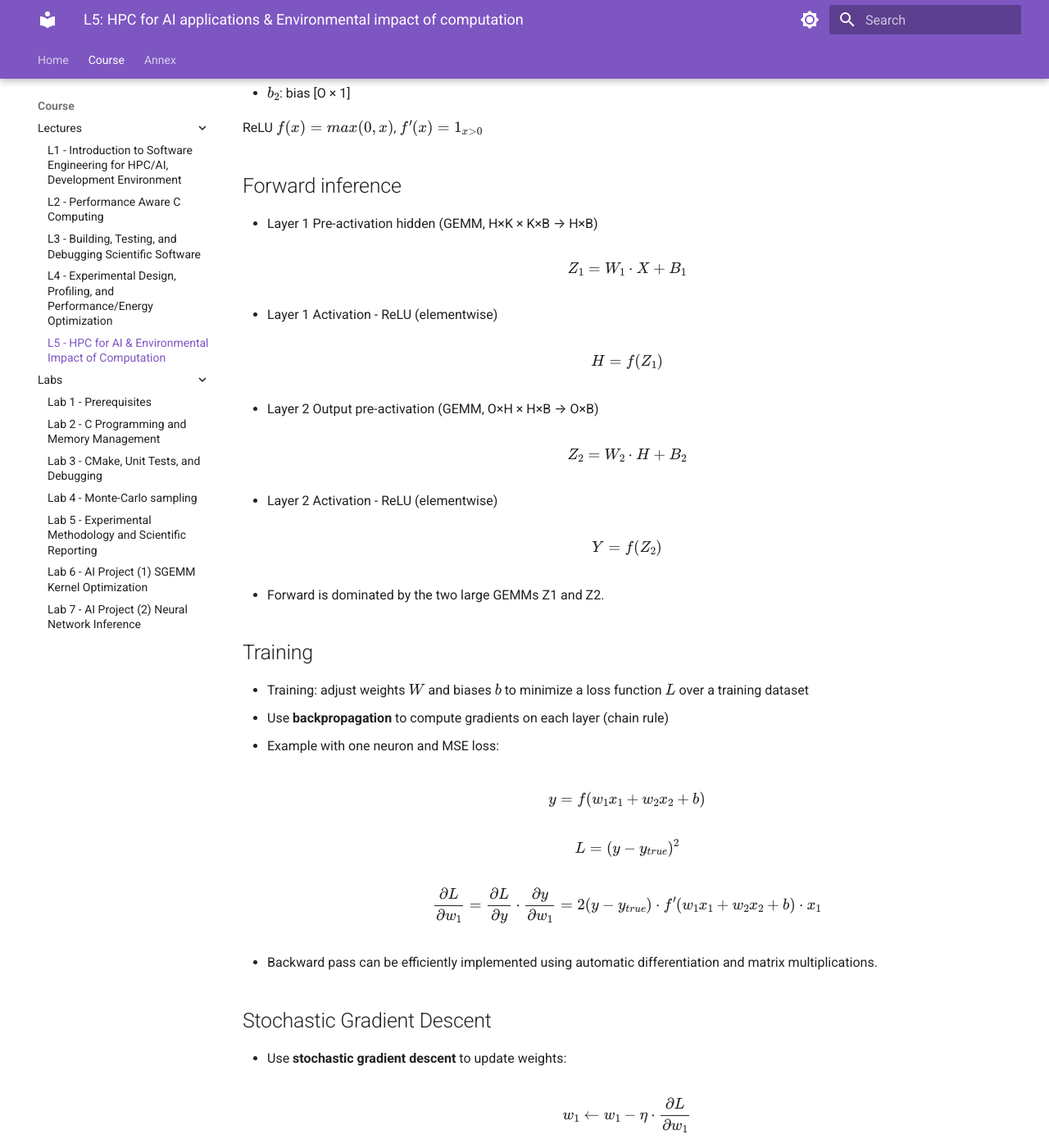
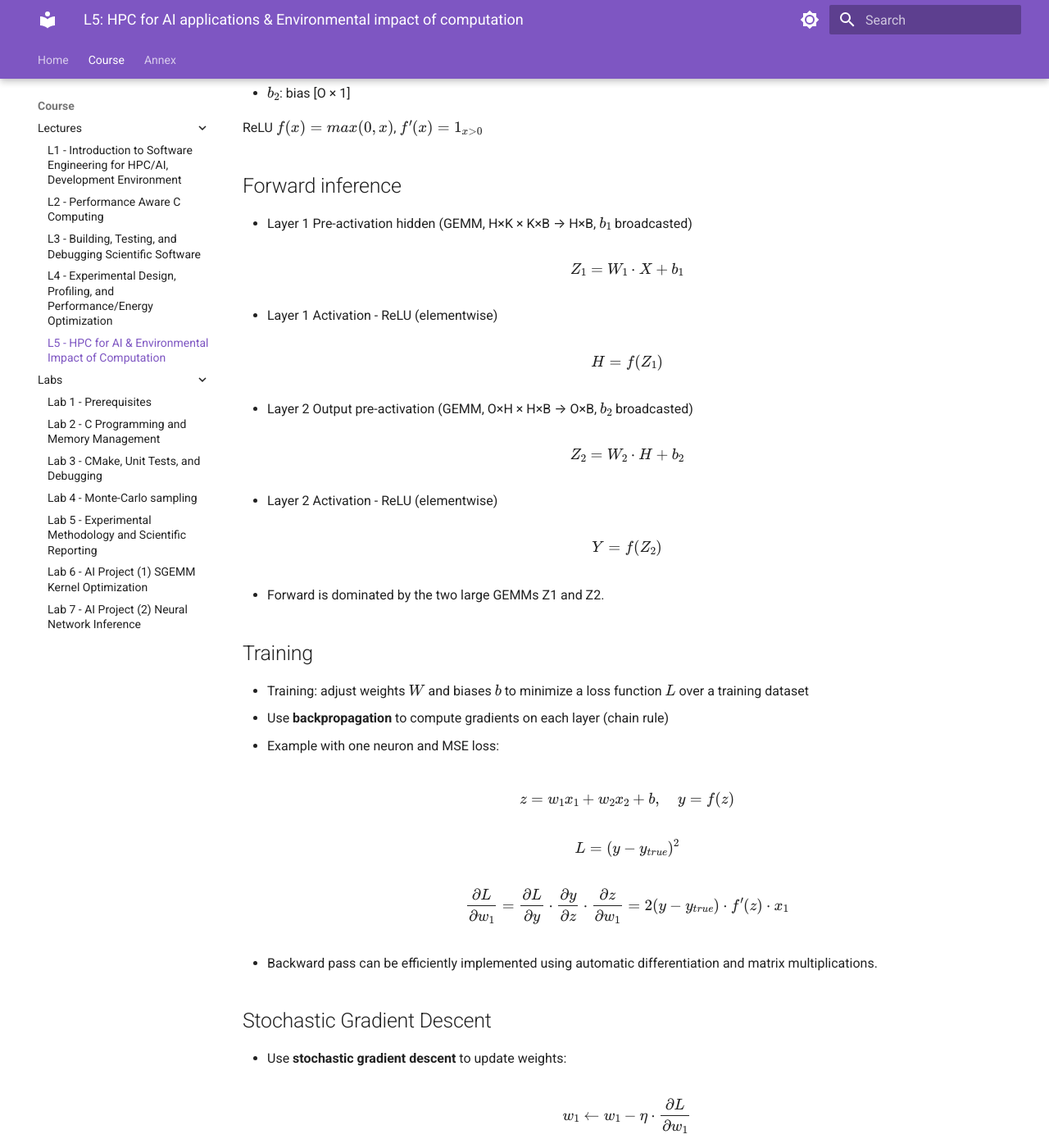
Before and after one commit to M1-CHPS/glhpc, an MkDocs documentation site: the page built from docs/lecture5.md, in a window 1280 px wide and 1400 px high, scrolled down 2485 px. Shown: the whole window at 82% size. Built offline with MkDocs 1.6.1 and Material for MkDocs 9.7.7, drawn with Linux system fonts in a browser that asks for light colours.

Commit message:
Fix typos in lecture 5

```diff
--- a/docs/lecture5.md
+++ b/docs/lecture5.md
@@ -94,17 +94,17 @@ ReLU $f(x) = max(0,x)$, $f'(x) = 1_{x>0}$
 
 ## Forward inference
 
-- Layer 1 Pre-activation hidden (GEMM, H×K × K×B → H×B)
+- Layer 1 Pre-activation hidden (GEMM, H×K × K×B → H×B, $b_1$ broadcasted)
 
-$$Z_1 = W_1 · X + B_1$$
+$$Z_1 = W_1 · X + b_1$$
 
 - Layer 1 Activation - ReLU (elementwise)
 
 $$H = f(Z_1)$$
 
-- Layer 2 Output pre-activation (GEMM, O×H × H×B → O×B)
+- Layer 2 Output pre-activation (GEMM, O×H × H×B → O×B, $b_2$ broadcasted)
 
-$$Z_2 = W_2 · H + B_2$$
+$$Z_2 = W_2 · H + b_2$$
 
 - Layer 2 Activation - ReLU (elementwise)
 
@@ -119,11 +119,11 @@ $$Y = f(Z_2)$$
 
 - Example with one neuron and MSE loss:
 
-$$ y = f(w_1 x_1 + w_2 x_2 + b) $$
+$$ z = w_1 x_1 + w_2 x_2 + b, \quad y = f(z) $$
 
 $$ L = (y - y_{true})^2 $$
 
-$$ \frac{\partial L}{\partial w_1} = \frac{\partial L}{\partial y} \cdot \frac{\partial y}{\partial w_1} = 2(y - y_{true}) \cdot f'(w_1 x_1 + w_2 x_2 + b) \cdot x_1 $$
+$$ \frac{\partial L}{\partial w_1} = \frac{\partial L}{\partial y} \cdot \frac{\partial y}{\partial z} \cdot \frac{\partial z}{\partial w_1} = 2(y - y_{true}) \cdot f'(z) \cdot x_1 $$
 
 - Backward pass can be efficiently implemented using automatic differentiation and matrix multiplications.
 
@@ -270,7 +270,7 @@ Inner loop assembly for (i,k,j) ordering with AVX (8 `float` in a vector):
 
 - Temporal locality analysis:
     - **GOOD**: $A[i][k]$ reused in the inner loop, reuse distance $1$.
-    - **MEDIUM** : For a given $(i,j)$, each $RES[i][j]$ revisited once per k. So reuse distance $K$ (one full row).
+    - **MEDIUM** : For a given $(i,j)$, each $RES[i][j]$ revisited once per k. So reuse distance $N$ (one full row).
         - To keep RES in cache between uses you would need cache $\ge N \times 4B$
     - **BAD** : For a given $(k,j)$, $B[k][j]$ used once per i. So reuse distance $K \times N$ (entire B matrix).
         - To keep B in cache between uses you would need cache $\ge K \times N \times 4B$
```
